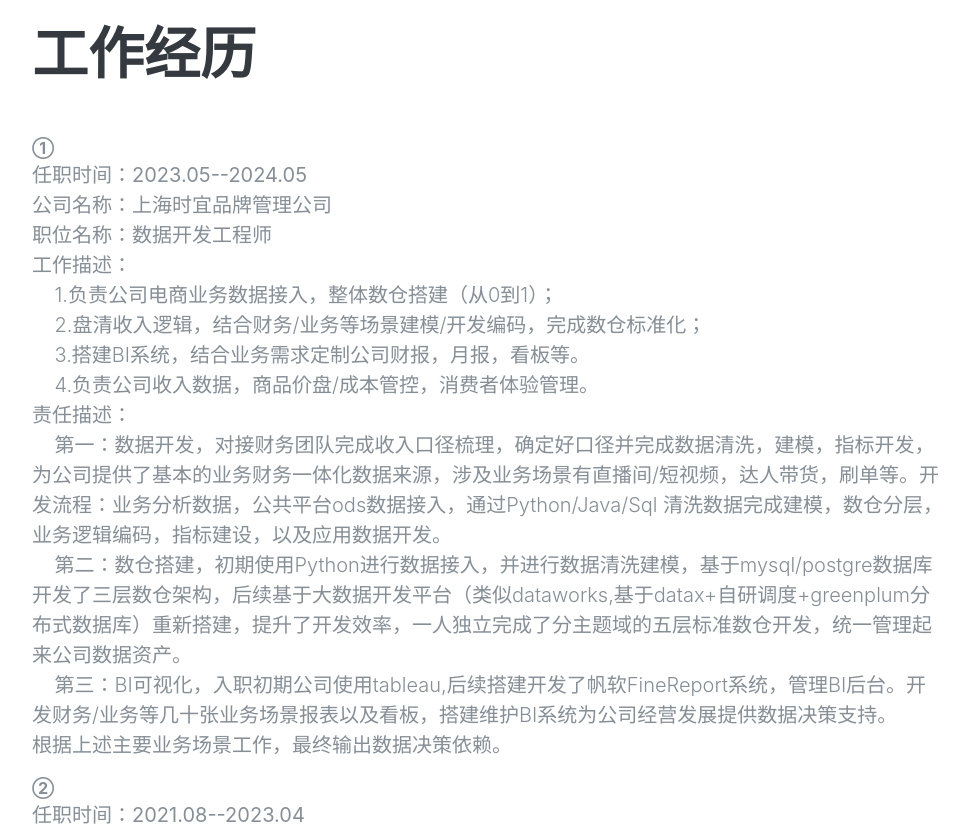
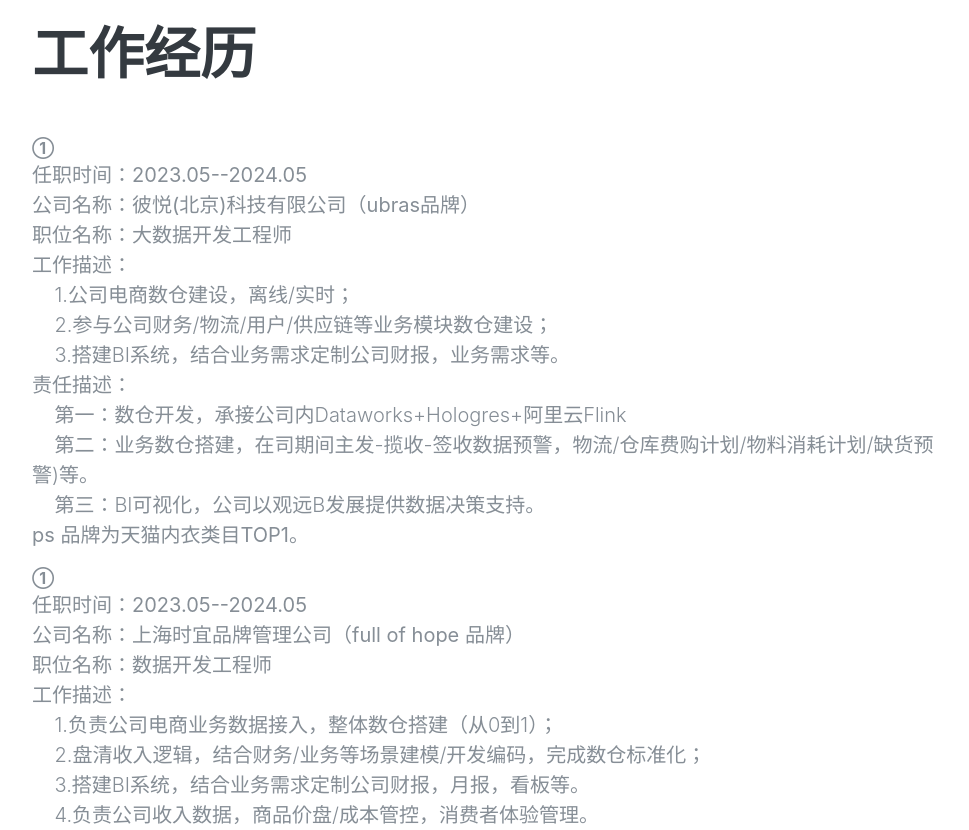
Before and after one commit to liu-chaoling/liu-chaoling.github.io, a plain HTML site: page index.html in a window 1280 px wide. Shown: the part 6460-7290 px from the top of the page, without its empty margins (288-1257 px from the left). Drawn offline with Linux system fonts and the light colour scheme; a web font is replaced by a local one.

Commit message:
Add files via upload

```diff
--- a/index.html
+++ b/index.html
@@ -261,12 +261,30 @@
     <section class="resume-section p-3 p-lg-5 d-flex align-items-center" id="interests">
       <div class="w-100">
         <h2 class="mb-5">工作经历</h2>
+		 <div class="resume-content">
+          <h3 class="mb-0"></h3>
+          <div class="subheading mb-3"></div>
+          <a><b>①</b></a><br>
+          <a  class="lead mb-5"><b>任职时间：2023.05--2024.05</b></a><br>
+          <a class="lead mb-5"><b> 公司名称：彼悦(北京)科技有限公司（ubras品牌）</b> </a><br>
+          <a class="lead mb-5"><b> 职位名称：大数据开发工程师</b> </a><br>
+          <a class="lead mb-5"><b> 工作描述：</b> </a><br>
+          <a class="lead mb-5">&nbsp;&nbsp;&nbsp;&nbsp;1.公司电商数仓建设，离线/实时；</a><br>
+          <a class="lead mb-5">&nbsp;&nbsp;&nbsp;&nbsp;2.参与公司财务/物流/用户/供应链等业务模块数仓建设；</a><br>
+          <a class="lead mb-5">&nbsp;&nbsp;&nbsp;&nbsp;3.搭建BI系统，结合业务需求定制公司财报，业务需求等。</a><br>
+          <a class="lead mb-5"><b>责任描述：</b></a><br>
+          <a class="lead mb-5">&nbsp;&nbsp;&nbsp;&nbsp;第一：数仓开发，承接公司内Dataworks+Hologres+阿里云Flink</a><br>
+          <a class="lead mb-5">&nbsp;&nbsp;&nbsp;&nbsp;第二：业务数仓搭建，在司期间主发-揽收-签收数据预警，物流/仓库费购计划/物料消耗计划/缺货预警)等。</a><br>
+          <a class="lead mb-5">&nbsp;&nbsp;&nbsp;&nbsp;第三：Bl可视化，公司以观远B发展提供数据决策支持。</a><br>
+          <a class="lead mb-5"><b>ps 品牌为天猫内衣类目TOP1。</b></a>
+
+        </div>
         <div class="resume-content">
           <h3 class="mb-0"></h3>
           <div class="subheading mb-3"></div>
           <a><b>①</b></a><br>
           <a  class="lead mb-5"><b>任职时间：2023.05--2024.05</b></a><br>
-          <a class="lead mb-5"><b> 公司名称：上海时宜品牌管理公司</b> </a><br>
+          <a class="lead mb-5"><b> 公司名称：上海时宜品牌管理公司（full of hope 品牌）</b> </a><br>
           <a class="lead mb-5"><b> 职位名称：数据开发工程师</b> </a><br>
           <a class="lead mb-5"><b> 工作描述：</b> </a><br>
           <a class="lead mb-5">&nbsp;&nbsp;&nbsp;&nbsp;1.负责公司电商业务数据接入，整体数仓搭建（从0到1）；</a><br>
@@ -304,7 +322,7 @@
           <div class="subheading mb-3"></div>
           <a><b>③</b></a><br>
           <a  class="lead mb-5"><b>任职时间：2019.12--2021.07</b></a><br>
-          <a class="lead mb-5"><b> 公司名称：中国波司登集团</b> </a><br>
+          <a class="lead mb-5"><b> 公司名称：中国波司登集团（波司登品牌）</b> </a><br>
           <a class="lead mb-5"><b> 职位名称：数仓开发</b> </a><br>
           <a class="lead mb-5"><b> 工作描述：</b> </a><br>
           <a class="lead mb-5">&nbsp;&nbsp;&nbsp;&nbsp;负责公司内部数据平台的开发，将企业中接入的ODS数据进行有效的整合，结合业务需求建模并快速准确的提供报表并提出决策依据，帮助企业做出明智的业务经营决策。通过 ORACLE 数据库建模，帆软，永洪，BO可视化工具开发，将数据展现到报表/邮件/大屏/小程序等，用数据仓库技术、线上分析处理技术、数据挖掘和数据展现技术进行数据分析以实现商业价值。</a><br>
```
